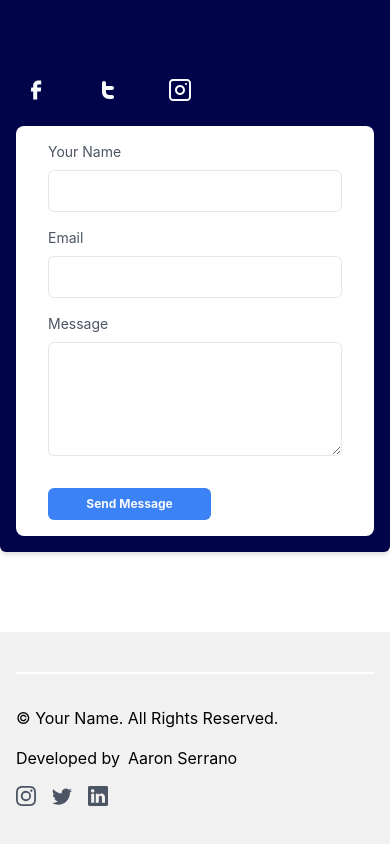
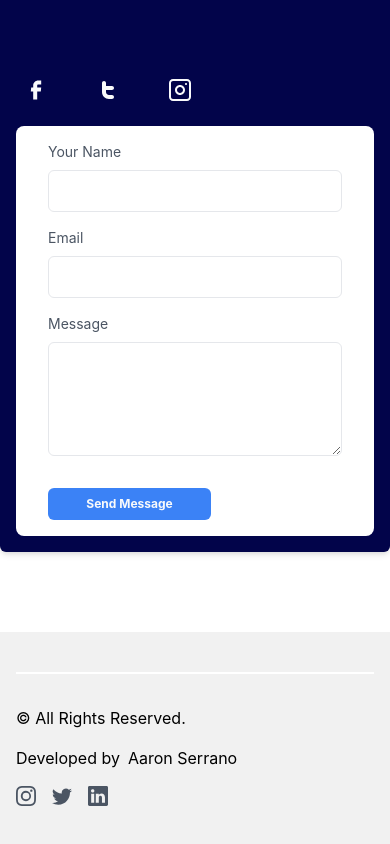
Before and after one commit to ey-ron/website, a Next.js app: page /contact in a window 390 px wide. Shown: the part 752-1596 px from the top of the page. Built offline with nearby package versions, Linux system fonts and the light colour scheme.

Commit message:
updated mobile view image

```diff
--- a/components/Footer.js
+++ b/components/Footer.js
@@ -8,7 +8,7 @@ export default function Footer() {
         <div className="h-0.5 w-full bg-white dark:bg-gray-700"></div>
         <div className="flex flex-col space-y-4 md:space-y-0 md:flex-row justify-between md:items-center mt-8">
           <div>
-            <p>&copy; Your Name. All Rights Reserved.</p>
+            <p>&copy; All Rights Reserved.</p>
           </div>
           <div>
             {/* Support me by keeping this in the footer, please. :) */}
--- a/pages/index.js
+++ b/pages/index.js
@@ -14,6 +14,10 @@ export default function Home({ repositories }) {
       title="Portfolio - Aaron Serrano"
       description="My Personal Portfolio"
     >
+
+      <div className="md:hidden lg:hidden w-full md:w-1/4 -mr-40 mt-20">
+          <img src={userData.avatarUrl} alt="avatar" className="shadow w-80 h-50 mx-auto" />
+      </div>
       <Hero />
       {/*<FavouriteProjects />*/}
       <Experience/>
```
